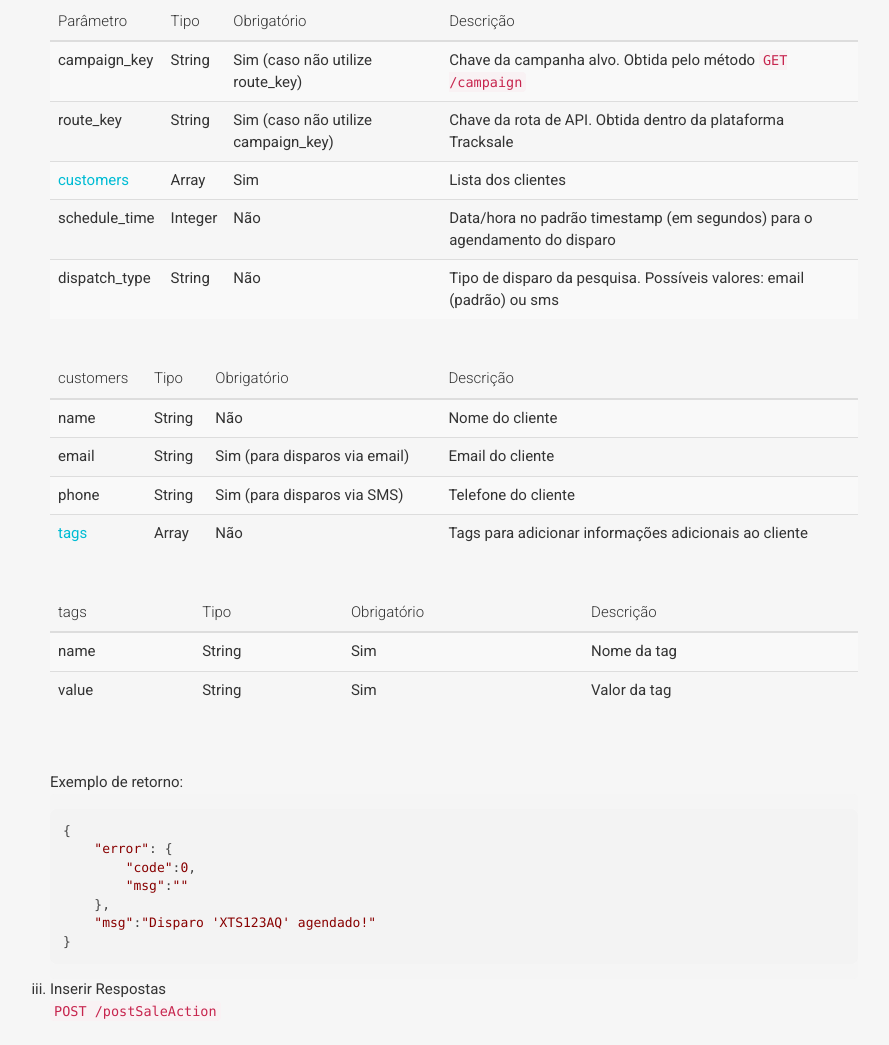
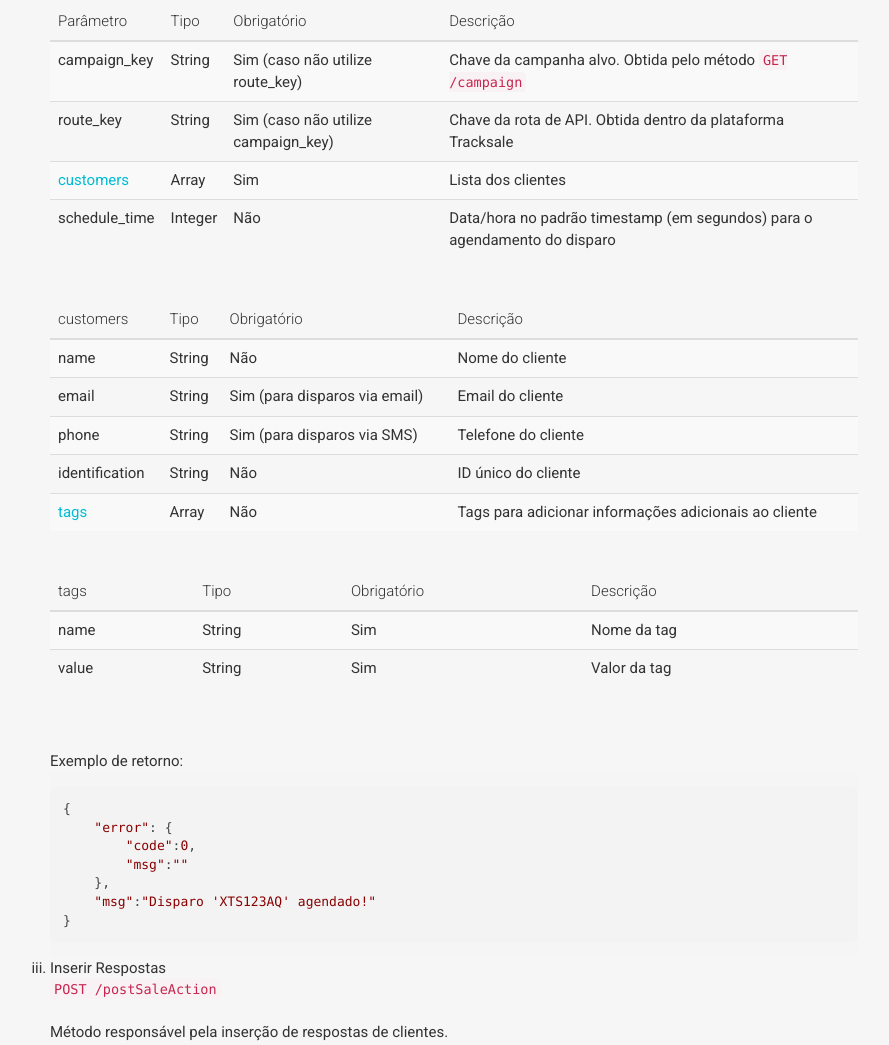
Before and after one commit to Lothav/tracksale-api, a website: page index.html in a window 1280 px wide. Shown: the part 3667-4712 px from the top of the page, without its empty margins (60-949 px from the left). Drawn offline with nearby package versions, Linux system fonts and the light colour scheme; some packages are replaced by stand-ins of ours; a script that the page names is missing.

Commit message:
identification

```diff
--- a/index.html
+++ b/index.html
@@ -203,12 +203,6 @@
                                             <td>Não</td>
                                             <td>Data/hora no padrão timestamp (em segundos) para o agendamento do disparo</td>
                                         </tr>
-                                        <tr>
-                                            <td>dispatch_type</td>
-                                            <td>String</td>
-                                            <td>Não</td>
-                                            <td>Tipo de disparo da pesquisa. Possíveis valores: email (padrão) ou sms</td>
-                                        </tr>
                                     </tbody>
                                 </table>
                             </div>
@@ -241,6 +235,12 @@
                                             <td>String</td>
                                             <td>Sim (para disparos via SMS)</td>
                                             <td>Telefone do cliente</td>
+                                        </tr>
+                                        <tr>
+                                            <td>identification</td>
+                                            <td>String</td>
+                                            <td>Não</td>
+                                            <td>ID único do cliente</td>
                                         </tr>
                                         <tr>
                                             <td><a href="#table_tags">tags</a></td>
```
